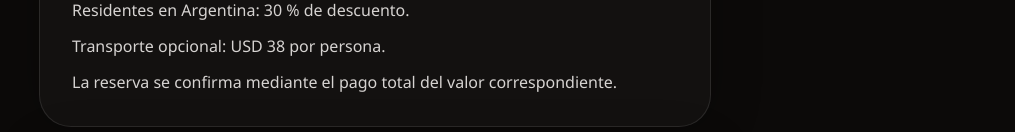
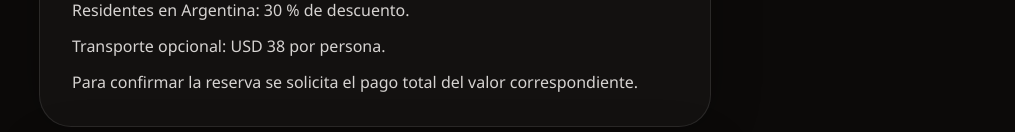
Before and after one commit to wplaplata-jpg/tertulias-criollas, a Next.js app: page /reserva in a window 1280 px wide. Shown: the part 820-952 px from the top of the page, without its empty margins (265-1280 px from the left). Built offline with nearby package versions, Linux system fonts and the light colour scheme; no server answers; the database is empty.

Commit message:
Fix full payment confirmation text

```diff
--- a/app/reserva/page.tsx
+++ b/app/reserva/page.tsx
@@ -234,7 +234,7 @@ export default function ReservationPage() {
               <li>Residentes en Argentina: 30 % de descuento.</li>
               <li>Transporte opcional: USD 38 por persona.</li>
               <li>
-                La reserva se confirma mediante el pago total del valor
+                Para confirmar la reserva se solicita el pago total del valor
                 correspondiente.
               </li>
             </ul>
--- a/components/language-toggle.tsx
+++ b/components/language-toggle.tsx
@@ -118,8 +118,8 @@ const translations: Record<string, string> = {
     "Residents in Argentina: 30% discount.",
   "Transporte opcional: USD 38 por persona.":
     "Optional transportation: USD 38 per person.",
-  "La reserva se confirma mediante el pago total del valor correspondiente.":
-    "The reservation is confirmed once the full amount has been paid.",
+  "Para confirmar la reserva se solicita el pago total del valor correspondiente.":
+    "To confirm the reservation, full payment of the corresponding amount is required.",
   "Información importante": "Important information",
   "Se recomienda asistir con una vestimenta acorde al carácter de la velada.":
     "We recommend attending in attire appropriate to the character of the evening.",
```
